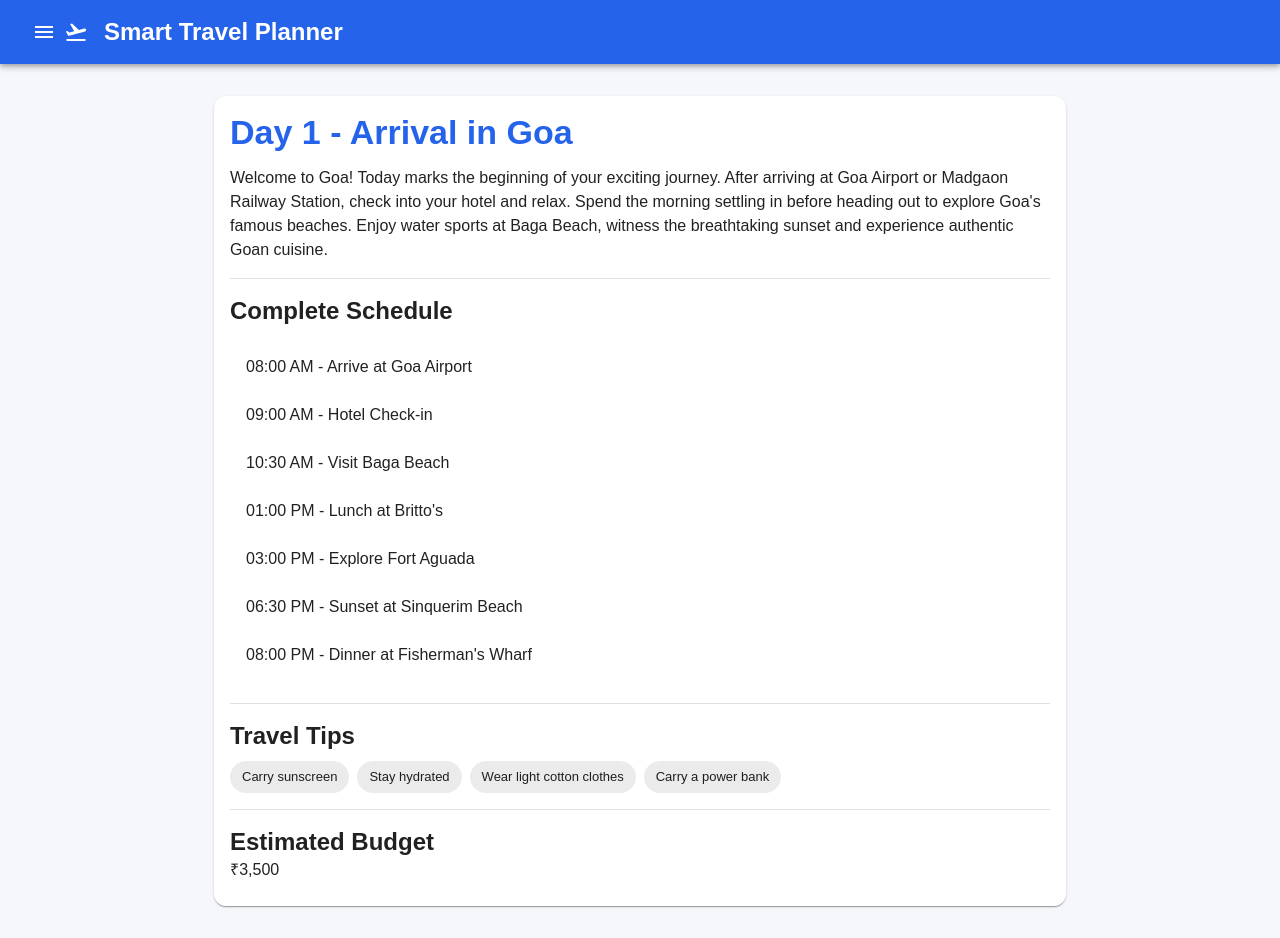
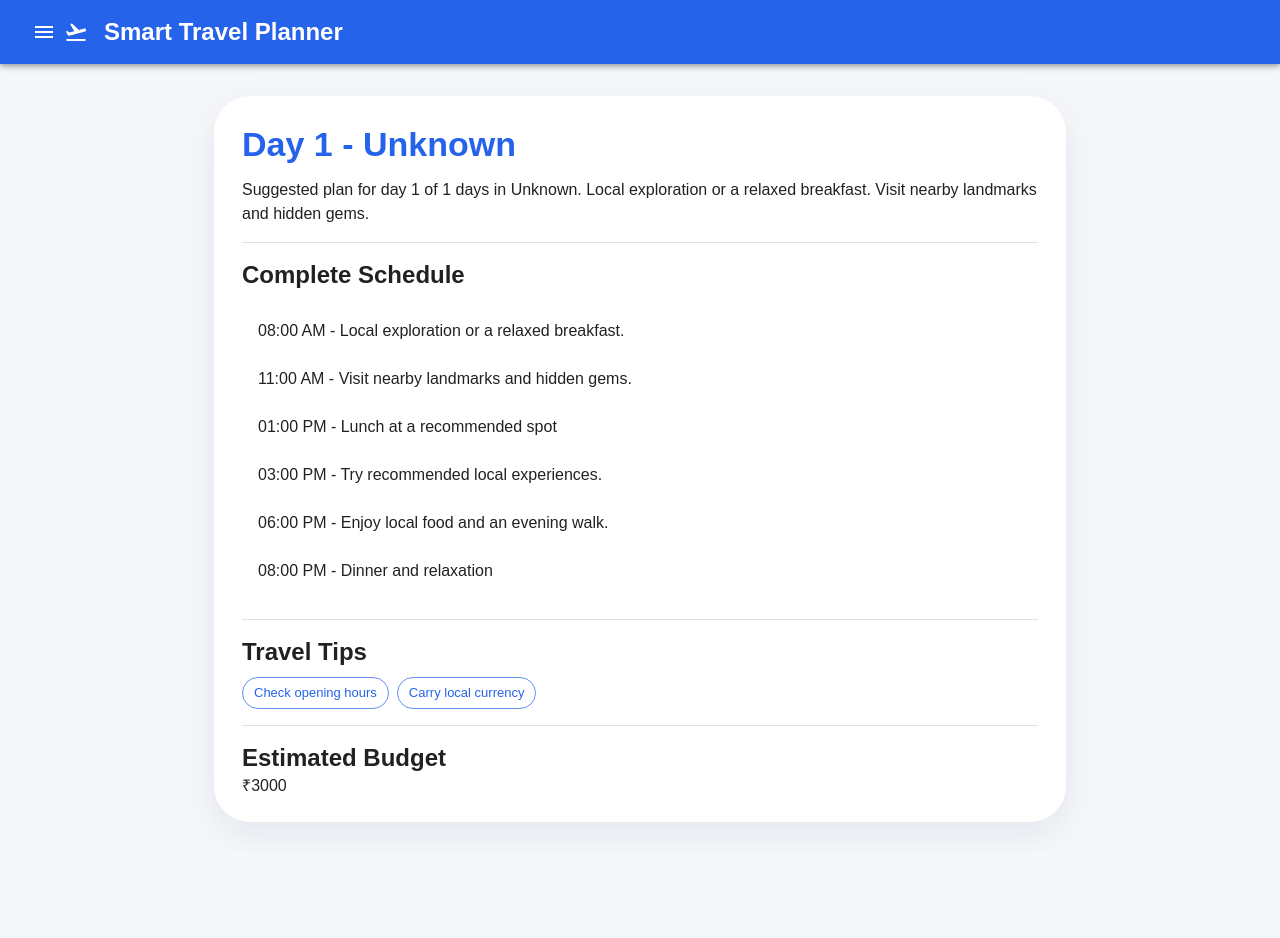
Before and after one commit to adi7777777/Iterinary, a React (Create React App) app: page /day/1 in a window 1280 px wide. After the commit the page ends 854 px from the top, so only its background shows below. Built offline with nearby package versions, Linux system fonts and the light colour scheme.

Commit message:
feat: dynamic itinerary days, detailed day content, UI improvements

```diff
--- a/src/components/Itinerary.jsx
+++ b/src/components/Itinerary.jsx
@@ -7,93 +7,97 @@ import {
   ListItemButton,
   ListItemText,
   Chip,
-  Stack
+  Stack,
+  Box,
+  Avatar
 } from "@mui/material";
 
 import { useNavigate } from "react-router-dom";
 
+// Utility to calculate days between dates
+const calculateDays = (startDate, endDate) => {
+  // inclusive difference: both start and end days count
+  const start = new Date(startDate);
+  const end = new Date(endDate);
+  const diffTime = end - start;
+  const diffDays = Math.floor(diffTime / (1000 * 60 * 60 * 24)) + 1;
+  return diffDays > 0 ? diffDays : 1;
+};
+
+// Generate itinerary with detailed activities for each day
+const generateItinerary = (place, numDays) => {
+  const baseItineraries = {
+    goa: [
+      { plan: "Arrival & Beach Exploration", emoji: "✈️", overview: "Settle into your accommodation and enjoy nearby beaches. Perfect first day to relax and watch the sunset." },
+      { plan: "Water Sports & Adventure", emoji: "🏄", overview: "Try parasailing, jet skis and other water sports. Reserve slots in the morning for calmer seas." },
+      { plan: "Cultural Sites & Local Markets", emoji: "🏛️", overview: "Visit historic churches, local markets and sample Goan cuisine at small eateries." },
+      { plan: "Island Hopping & Relaxation", emoji: "🏝️", overview: "Take a boat trip to nearby islands and spend the afternoon relaxing on quieter beaches." },
+      { plan: "Local Cuisine & Sunset Cruises", emoji: "🚤", overview: "Enjoy local seafood and consider an evening cruise to catch the sunset." },
+      { plan: "Wildlife Sanctuary Visit", emoji: "🦅", overview: "Explore a nearby wildlife sanctuary or nature reserve for birdwatching and short treks." },
+      { plan: "Shopping & Departure Prep", emoji: "🛍️", overview: "Shop for souvenirs, enjoy a last local meal and prepare for departure." }
+    ],
+    ooty: [
+      { plan: "Arrival & Hill Station Tour", emoji: "🚠️", overview: "Settle in and take a gentle tour around Ooty to acclimatize to the hills." },
+      { plan: "Botanical Garden & Tea Estates", emoji: "🌿", overview: "Visit the botanical gardens and nearby tea plantations with scenic walks." },
+      { plan: "Mountain Peak Trek", emoji: "⛰️", overview: "A moderate trek with great viewpoints; pack water and light snacks." },
+      { plan: "Nilgiri Mountain Railway", emoji: "🚂", overview: "Enjoy the heritage toy train ride through picturesque valleys." },
+      { plan: "Lake & Viewpoint Tours", emoji: "🌅", overview: "Boating and sunset viewpoints provide wonderful photo opportunities." },
+      { plan: "Local Markets & Handicrafts", emoji: "🛍️", overview: "Explore local markets for handmade items and tea samples." },
+      { plan: "Relaxation & Departure", emoji: "🌲", overview: "A relaxed final day to pack and savour the mountain air before leaving." }
+    ],
+    mysore: [
+      { plan: "Arrival & City Orientation", emoji: "🏙️", overview: "Settle in and take a short city orientation to nearby landmarks." },
+      { plan: "Mysore Palace & Zoo", emoji: "🏰", overview: "Visit the grand Mysore Palace and the nearby zoo in the morning." },
+      { plan: "Chamundi Hills & Temple", emoji: "🕉️", overview: "A visit to Chamundi Hills with panoramic views and temple exploration." },
+      { plan: "Brindavan Gardens & Local Cuisine", emoji: "🌺", overview: "Enjoy the evening garden show and sample regional dishes." },
+      { plan: "Ranganathittu Bird Sanctuary", emoji: "🦜", overview: "Boat rides and birdwatching at the sanctuary make for a peaceful day." },
+      { plan: "Market Shopping & Crafts", emoji: "🎨", overview: "Shop for silk, sandalwood and local crafts in the markets." },
+      { plan: "Local Experiences & Departure", emoji: "👋", overview: "Savour last-minute experiences and prepare for departure." }
+    ]
+  };
+
+  const template = baseItineraries[place.toLowerCase()] || baseItineraries.goa;
+
+  const result = [];
+  for (let i = 0; i < numDays; i++) {
+    const dayIndex = i;
+    const base = template[dayIndex];
+    if (base) {
+      result.push({
+        day: `Day ${i + 1}`,
+        plan: base.plan,
+        overview: base.overview,
+        emoji: base.emoji || "📍"
+      });
+    } else {
+      // generate a sensible fallback day
+      result.push({
+        day: `Day ${i + 1}`,
+        plan: `Explore ${place} — flexible day of sightseeing and local experiences`,
+        overview: `A flexible day to discover local hidden gems, try local food, or relax as you prefer. Consider a morning market visit, an afternoon cultural spot, and an evening at a recommended viewpoint.`,
+        emoji: "📅"
+      });
+    }
+  }
+
+  return result;
+};
+
 function Itinerary({ trip, currentPage }) {
 
   const navigate = useNavigate();
-
-  let itineraryData = [];
-
-  switch (trip.place.toLowerCase()) {
-
-    case "goa":
-      itineraryData = [
-        {
-          day: "Day 1",
-          plan: "Arrival, Baga Beach & Sunset"
-        },
-        {
-          day: "Day 2",
-          plan: "Fort Aguada, Water Sports & Cruise"
-        },
-        {
-          day: "Day 3",
-          plan: "Shopping at Mapusa Market & Return"
-        }
-      ];
-      break;
-
-    case "ooty":
-      itineraryData = [
-        {
-          day: "Day 1",
-          plan: "Botanical Garden & Lake"
-        },
-        {
-          day: "Day 2",
-          plan: "Doddabetta Peak & Tea Museum"
-        },
-        {
-          day: "Day 3",
-          plan: "Toy Train Ride & Return"
-        }
-      ];
-      break;
-
-    case "mysore":
-      itineraryData = [
-        {
-          day: "Day 1",
-          plan: "Mysore Palace & Zoo"
-        },
-        {
-          day: "Day 2",
-          plan: "Chamundi Hills & Brindavan Gardens"
-        },
-        {
-          day: "Day 3",
-          plan: "Shopping & Return"
-        }
-      ];
-      break;
-
-    default:
-      itineraryData = [
-        {
-          day: "Day 1",
-          plan: "Arrival & Explore"
-        },
-        {
-          day: "Day 2",
-          plan: "Local Sightseeing"
-        },
-        {
-          day: "Day 3",
-          plan: "Shopping & Return"
-        }
-      ];
-  }
+  const numDays = calculateDays(trip.start, trip.end);
+  const itineraryData = generateItinerary(trip.place, numDays);
 
   return (
 
     <Card
       sx={{
         mt: 4,
-        borderRadius: 3
+        borderRadius: 3,
+        background: "linear-gradient(135deg, #667eea 0%, #764ba2 100%)",
+        color: "white",
+        boxShadow: "0 8px 32px 0 rgba(31, 38, 135, 0.37)"
       }}
     >
 
@@ -101,57 +105,115 @@ function Itinerary({ trip, currentPage }) {
 
         <Typography
           variant="h5"
-          color="primary"
           gutterBottom
+          sx={{ fontWeight: "bold", mb: 1 }}
         >
-          Your Itinerary
+          ✈️ Your Itinerary
         </Typography>
 
-        <Typography variant="h6">
-          {trip.place}
+        <Typography
+          variant="h6"
+          sx={{ mb: 2, opacity: 0.9, fontWeight: 500 }}
+        >
+          {trip.place} • {numDays} Days
         </Typography>
 
         <Stack
           direction="row"
           spacing={1}
           mt={2}
-          mb={2}
+          mb={3}
           sx={{
             flexWrap: "wrap",
             gap: 1,
           }}
         >
 
-          <Chip label={`📅 ${trip.start} - ${trip.end}`} />
-          <Chip label={`🏨 ${trip.stay}`} />
-          <Chip label={`💰 ₹${trip.budget}`} />
-          <Chip label={`🚗 ${trip.travel}`} />
-          <Chip label={`🎯 ${trip.activities}`} />
+          <Chip
+            label={`📅 ${trip.start} - ${trip.end}`}
+            sx={{ backgroundColor: "rgba(255,255,255,0.3)", color: "white" }}
+          />
+          <Chip
+            label={`🏨 ${trip.stay}`}
+            sx={{ backgroundColor: "rgba(255,255,255,0.3)", color: "white" }}
+          />
+          <Chip
+            label={`💰 ₹${trip.budget}`}
+            sx={{ backgroundColor: "rgba(255,255,255,0.3)", color: "white" }}
+          />
+          <Chip
+            label={`🚗 ${trip.travel}`}
+            sx={{ backgroundColor: "rgba(255,255,255,0.3)", color: "white" }}
+          />
+          <Chip
+            label={`🎯 ${trip.activities}`}
+            sx={{ backgroundColor: "rgba(255,255,255,0.3)", color: "white" }}
+          />
 
         </Stack>
 
-        <Divider sx={{ mb: 2 }} />
+        <Divider sx={{ mb: 2, backgroundColor: "rgba(255,255,255,0.3)" }} />
 
         <Typography
           variant="h6"
           gutterBottom
+          sx={{ fontWeight: "bold", mt: 2 }}
         >
-          Travel Plan
+          📍 Travel Plan
         </Typography>
 
-        <List>
+        <List sx={{ mt: 1 }}>
 
           {itineraryData.map((item, index) => (
 
             <ListItemButton
               key={index}
               selected={currentPage === index + 1}
-              onClick={() => navigate(`/day/${index + 1}`)}
+              onClick={() => navigate(`/day/${index + 1}?place=${trip.place}&numDays=${numDays}`)}
+              sx={{
+                mb: 1,
+                minHeight: 72,
+                alignItems: 'flex-start',
+                cursor: 'pointer',
+                borderRadius: 2,
+                backgroundColor: currentPage === index + 1 ? "rgba(255,255,255,0.3)" : "rgba(255,255,255,0.1)",
+                border: currentPage === index + 1 ? "2px solid white" : "1px solid rgba(255,255,255,0.2)",
+                "&:hover": {
+                  backgroundColor: "rgba(255,255,255,0.2)"
+                },
+                transition: "all 0.3s ease"
+              }}
             >
+              <Avatar
+                sx={{
+                  backgroundColor: "rgba(255,255,255,0.12)",
+                  color: "white",
+                  mr: 2,
+                  fontWeight: "bold",
+                  width: 48,
+                  height: 48,
+                  fontSize: 18
+                }}
+              >
+                {item.emoji}
+              </Avatar>
 
               <ListItemText
-                primary={item.day}
-                secondary={item.plan}
+                primary={
+                  <Typography sx={{ fontWeight: "bold", color: "white" }}>
+                    {item.day}
+                  </Typography>
+                }
+                secondary={
+                  <>
+                    <Typography sx={{ color: "rgba(255,255,255,0.9)", fontWeight: 600 }}>
+                      {item.plan}
+                    </Typography>
+                    <Typography sx={{ color: "rgba(255,255,255,0.75)", mt: 0.5, fontSize: 13 }}>
+                      {item.overview}
+                    </Typography>
+                  </>
+                }
               />
 
             </ListItemButton>
--- a/src/components/PaginationComponent.jsx
+++ b/src/components/PaginationComponent.jsx
@@ -6,7 +6,8 @@ import {
 
 function PaginationComponent({
   currentPage,
-  setCurrentPage
+  setCurrentPage,
+  totalDays = 3
 }) {
 
   const handleChange = (event, value) => {
@@ -25,15 +26,16 @@ function PaginationComponent({
     >
 
       <Typography variant="h6">
-        Travel Plan
+        Day {currentPage} of {totalDays}
       </Typography>
 
       <MuiPagination
-        count={3}
+        count={totalDays}
         page={currentPage}
         onChange={handleChange}
         color="primary"
         shape="rounded"
+        size="large"
       />
 
     </Stack>
--- a/src/pages/DayDetails.jsx
+++ b/src/pages/DayDetails.jsx
@@ -11,131 +11,79 @@ import {
   Stack
 } from "@mui/material";
 
-import { useParams } from "react-router-dom";
+import { useParams, useLocation } from "react-router-dom";
 
 function DayDetails() {
 
   const { id } = useParams();
+  const location = useLocation();
+  const search = new URLSearchParams(location.search);
+  const place = search.get("place") || "Unknown";
+  const numDays = parseInt(search.get("numDays"), 10) || 1;
 
-  const dayPlans = {
+  const generateDayPlan = (placeName, dayNum, totalDays) => {
+    const templates = {
+      goa: {
+        label: "Goa",
+        morning: "Beach time or a relaxed breakfast at a seaside cafe.",
+        mid: "Visit local attractions and markets; try regional snacks.",
+        afternoon: "Water sports or island boat trips depending on schedule.",
+        evening: "Sunset viewpoints and a seafood dinner at a popular restaurant.",
+        tips: ["Carry sunscreen", "Stay hydrated", "Book water sports early"],
+        baseBudget: 3500
+      },
+      ooty: {
+        label: "Ooty",
+        morning: "Tea estate visit and a gentle nature walk.",
+        mid: "Botanical garden or heritage train ride.",
+        afternoon: "Lake boating and viewpoint visits.",
+        evening: "Local market stroll and warm dinner.",
+        tips: ["Carry a light jacket", "Wear comfortable shoes"],
+        baseBudget: 2500
+      },
+      mysore: {
+        label: "Mysore",
+        morning: "Palace visit and city orientation.",
+        mid: "Temple visits and heritage sites.",
+        afternoon: "Garden visits and local cuisine sampling.",
+        evening: "Market shopping and cultural performances.",
+        tips: ["Start early to avoid crowds", "Carry water"],
+        baseBudget: 2000
+      }
+    };
 
-    1: {
-      title: "Day 1 - Arrival in Goa",
+    const key = placeName.toLowerCase();
+    const t = templates[key] || {
+      label: placeName,
+      morning: "Local exploration or a relaxed breakfast.",
+      mid: "Visit nearby landmarks and hidden gems.",
+      afternoon: "Try recommended local experiences.",
+      evening: "Enjoy local food and an evening walk.",
+      tips: ["Check opening hours", "Carry local currency"],
+      baseBudget: 3000
+    };
 
-      overview:
-        "Welcome to Goa! Today marks the beginning of your exciting journey. After arriving at Goa Airport or Madgaon Railway Station, check into your hotel and relax. Spend the morning settling in before heading out to explore Goa's famous beaches. Enjoy water sports at Baga Beach, witness the breathtaking sunset and experience authentic Goan cuisine.",
+    const activities = [
+      `08:00 AM - ${t.morning}`,
+      `11:00 AM - ${t.mid}`,
+      `01:00 PM - Lunch at a recommended spot`,
+      `03:00 PM - ${t.afternoon}`,
+      `06:00 PM - ${t.evening}`,
+      `08:00 PM - Dinner and relaxation`
+    ];
 
-      activities: [
+    const budget = `₹${Math.round(t.baseBudget + (dayNum - 1) * 300)}`;
 
-        "08:00 AM - Arrive at Goa Airport",
-
-        "09:00 AM - Hotel Check-in",
-
-        "10:30 AM - Visit Baga Beach",
-
-        "01:00 PM - Lunch at Britto's",
-
-        "03:00 PM - Explore Fort Aguada",
-
-        "06:30 PM - Sunset at Sinquerim Beach",
-
-        "08:00 PM - Dinner at Fisherman's Wharf"
-
-      ],
-
-      tips: [
-
-        "Carry sunscreen",
-
-        "Stay hydrated",
-
-        "Wear light cotton clothes",
-
-        "Carry a power bank"
-
-      ],
-
-      budget: "₹3,500"
-
-    },
-
-    2: {
-
-      title: "Day 2 - Adventure & Local Sightseeing",
-
-      overview:
-        "Start your day with breakfast and enjoy thrilling water sports before visiting famous churches and markets. End the evening shopping for souvenirs.",
-
-      activities: [
-
-        "08:00 AM - Breakfast",
-
-        "09:30 AM - Parasailing",
-
-        "11:00 AM - Jet Ski",
-
-        "01:00 PM - Lunch",
-
-        "03:00 PM - Basilica of Bom Jesus",
-
-        "05:30 PM - Panjim Market",
-
-        "08:00 PM - Dinner"
-
-      ],
-
-      tips: [
-
-        "Carry extra clothes",
-
-        "Book water sports early",
-
-        "Protect your phone"
-
-      ],
-
-      budget: "₹4,000"
-
-    },
-
-    3: {
-
-      title: "Day 3 - Departure",
-
-      overview:
-        "Spend your final day shopping for souvenirs, enjoy local cuisine and head back home with wonderful memories of Goa.",
-
-      activities: [
-
-        "08:00 AM - Breakfast",
-
-        "10:00 AM - Shopping",
-
-        "12:30 PM - Lunch",
-
-        "02:00 PM - Hotel Checkout",
-
-        "04:00 PM - Airport"
-
-      ],
-
-      tips: [
-
-        "Reach airport early",
-
-        "Pack carefully",
-
-        "Keep documents ready"
-
-      ],
-
-      budget: "₹2,000"
-
-    }
-
+    return {
+      title: `Day ${dayNum} - ${t.label}`,
+      overview: `Suggested plan for day ${dayNum} of ${totalDays} days in ${t.label}. ${t.morning} ${t.mid}`,
+      activities,
+      tips: t.tips,
+      budget
+    };
   };
 
-  const plan = dayPlans[id];
+  const plan = generateDayPlan(place, Number(id) || 1, numDays);
 
   return (
 
@@ -147,9 +95,9 @@ function DayDetails() {
       }}
     >
 
-      <Card>
+      <Card sx={{ borderRadius: 3, boxShadow: '0 12px 36px rgba(16,24,40,0.08)' }}>
 
-        <CardContent>
+        <CardContent sx={{ p: { xs: 2.5, md: 3.5 } }}>
 
           <Typography
             variant="h4"
@@ -199,21 +147,10 @@ function DayDetails() {
             Travel Tips
           </Typography>
 
-          <Stack
-            direction="row"
-            spacing={1}
-            flexWrap="wrap"
-          >
-
+          <Stack direction="row" spacing={1} flexWrap="wrap">
             {plan.tips.map((tip, index) => (
-
-              <Chip
-                key={index}
-                label={tip}
-              />
-
+              <Chip key={index} label={tip} color="primary" variant="outlined" />
             ))}
-
           </Stack>
 
           <Divider sx={{ my: 2 }} />
--- a/src/pages/Home.jsx
+++ b/src/pages/Home.jsx
@@ -7,10 +7,22 @@ import Itinerary from "../components/Itinerary";
 import CostAccordion from "../components/CostAccordion";
 import PaginationComponent from "../components/PaginationComponent";
 
+// Utility function to calculate days between two dates
+const calculateDays = (startDate, endDate) => {
+  const start = new Date(startDate);
+  const end = new Date(endDate);
+  const diffTime = Math.abs(end - start);
+  const diffDays = Math.ceil(diffTime / (1000 * 60 * 60 * 24));
+  return diffDays > 0 ? diffDays : 1;
+};
+
 function Home({ trip, setTrip }) {
 
   // Current selected page (Day 1 by default)
   const [currentPage, setCurrentPage] = useState(1);
+
+  // Calculate number of days when trip is set
+  const numDays = trip ? calculateDays(trip.start, trip.end) : 3;
 
 
   // maxWidth="md" , mt = margintop, mb = margin bottom
@@ -55,6 +67,7 @@ function Home({ trip, setTrip }) {
             <PaginationComponent
               currentPage={currentPage}
               setCurrentPage={setCurrentPage}
+              totalDays={numDays}
             />
           </Box>
         </>
```
Also changed, not shown: src/App.js (+6 -8 lines), src/components/TripForm.jsx (+6 -9 lines), 1 other file (tests, documents, lock files or other folders).
